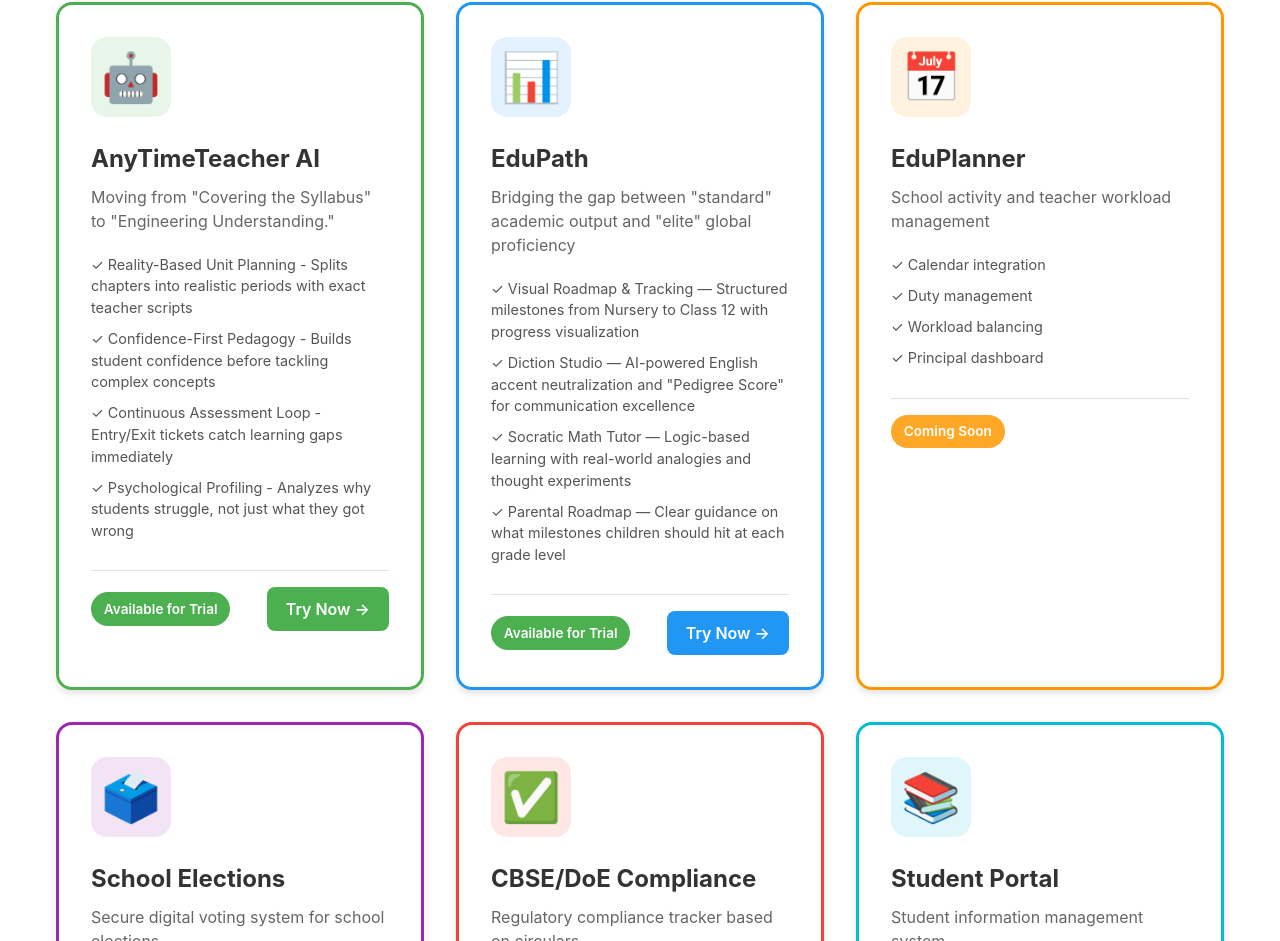
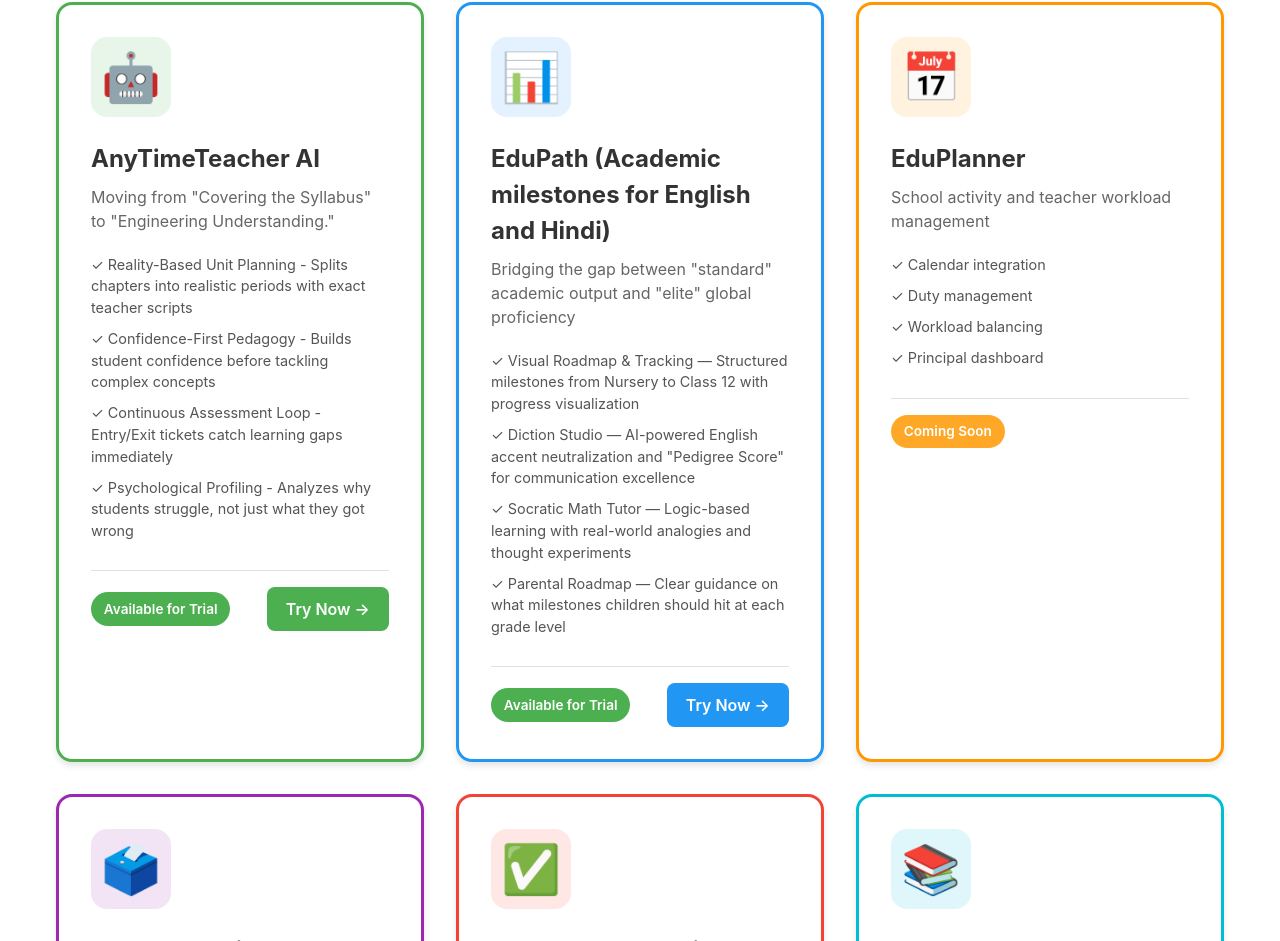
Before and after one commit to DrRajeevTyagi/anytimeteacher-landing, a React (Vite) app: page / in a window 1280 px wide. Shown: the part 789-1730 px from the top of the page. Built offline with nearby package versions, Linux system fonts and the light colour scheme.

Commit message:
Update EduPath name to include 'Academic milestones for English and Hindi'

```diff
--- a/src/App.tsx
+++ b/src/App.tsx
@@ -22,7 +22,7 @@ function App() {
     },
     {
       id: 'edupath',
-      name: 'EduPath',
+      name: 'EduPath (Academic milestones for English and Hindi)',
       icon: '📊',
       description: 'Bridging the gap between "standard" academic output and "elite" global proficiency',
       features: [
```
